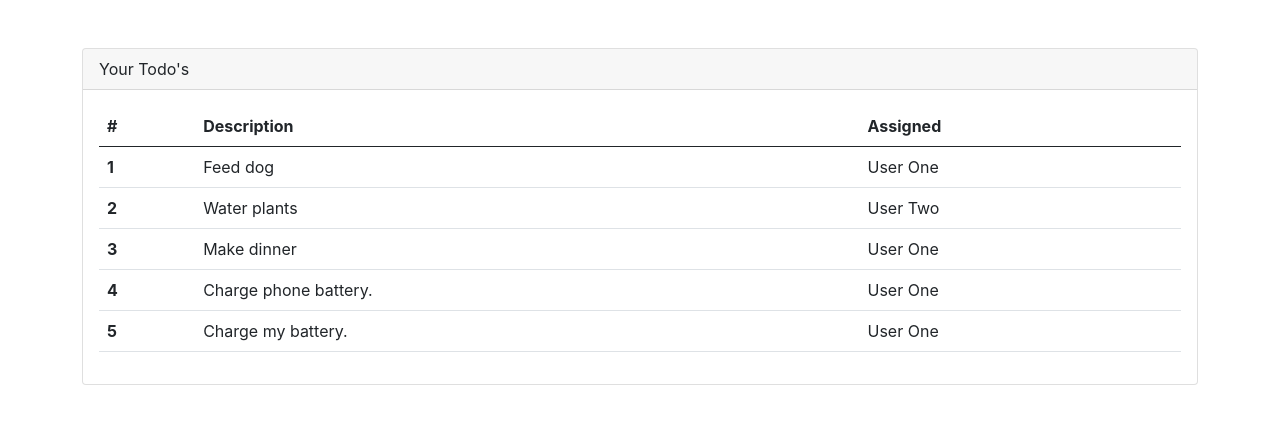
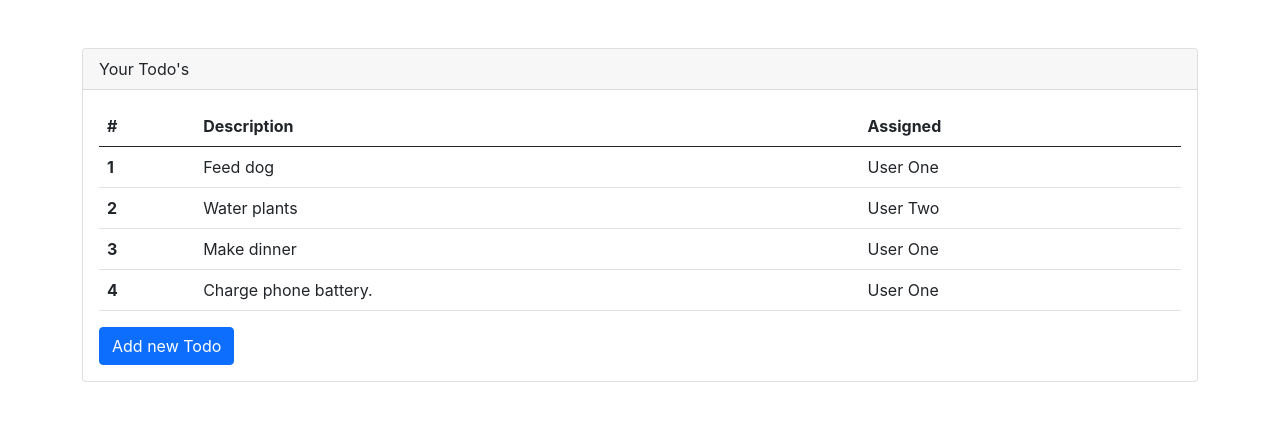
Before and after one commit to MacePh/react-todos, a React (Create React App) app: page / in a window 1280 px wide. Shown: the top 424 px of the page. Built offline with nearby package versions, Linux system fonts and the light colour scheme.

Commit message:
added useState

```diff
--- a/src/App.js
+++ b/src/App.js
@@ -1,15 +1,29 @@
+import React,{useState} from 'react';
 import './App.css';
 import TodoTable from './components/TodoTable';
 
 
 function App() {
-  const todos = [
+
+  const [todos, setTodos] = useState([
     { rowNumber: 1, rowDescription: 'Feed dog', rowAssigned: 'User One' },
     { rowNumber: 2, rowDescription: 'Water plants', rowAssigned: 'User Two' },
     { rowNumber: 3, rowDescription: 'Make dinner', rowAssigned: 'User One' },
     { rowNumber: 4, rowDescription: 'Charge phone battery.', rowAssigned: 'User One' },
-    { rowNumber: 5, rowDescription: 'Charge my battery.', rowAssigned: 'User One' },
   ]
+  )
+
+  const addTodo = () => {
+    if (todos.length > 0) {
+      const newTodo = {
+        rowNumber: todos.length + 1,
+        rowDescription: 'New Todo',
+        rowAssigned: 'User Three'
+      };
+      setTodos(todos=> [...todos, newTodo]);
+    }
+  }
+
   return (
     <div className='mt-5 container'>
       <div className="card">
@@ -18,6 +32,9 @@
         </div>
         <div className="card-body">
           <TodoTable todos={todos} />
+          <button className='btn btn-primary'onClick={addTodo}>
+            Add new Todo
+          </button>
         </div>
       </div>
     </div>
```
